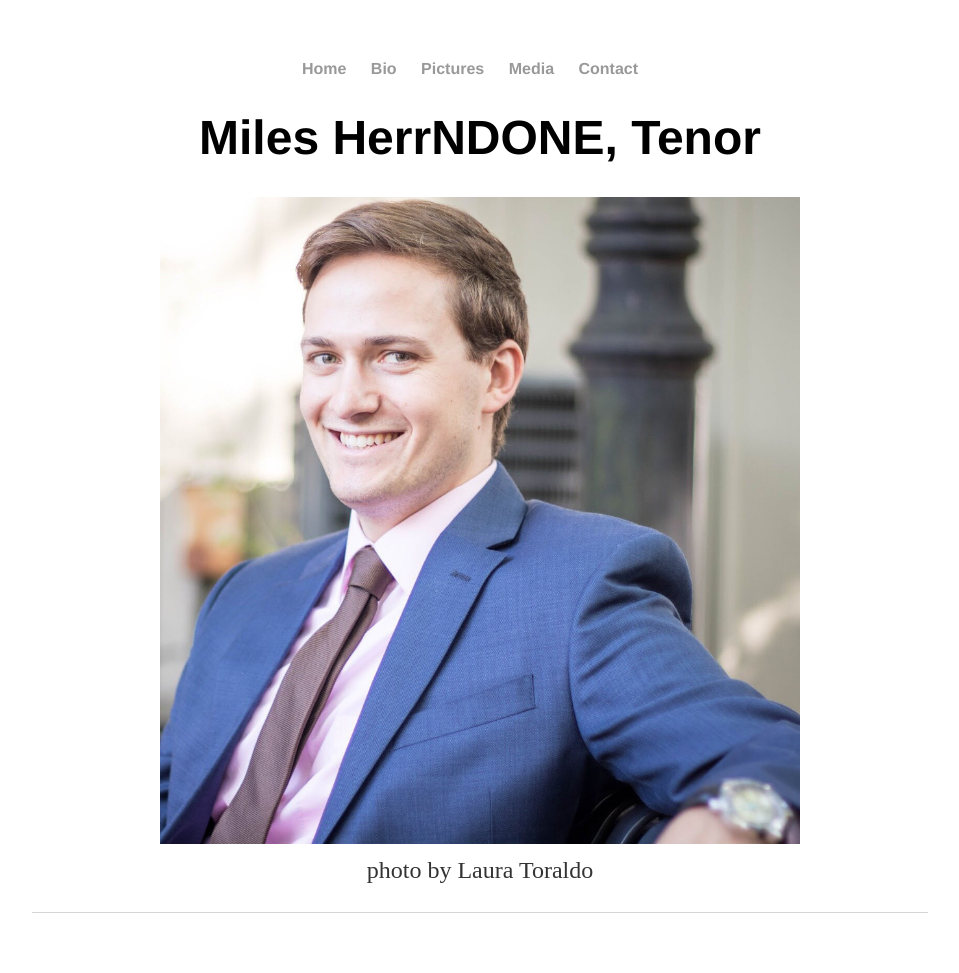
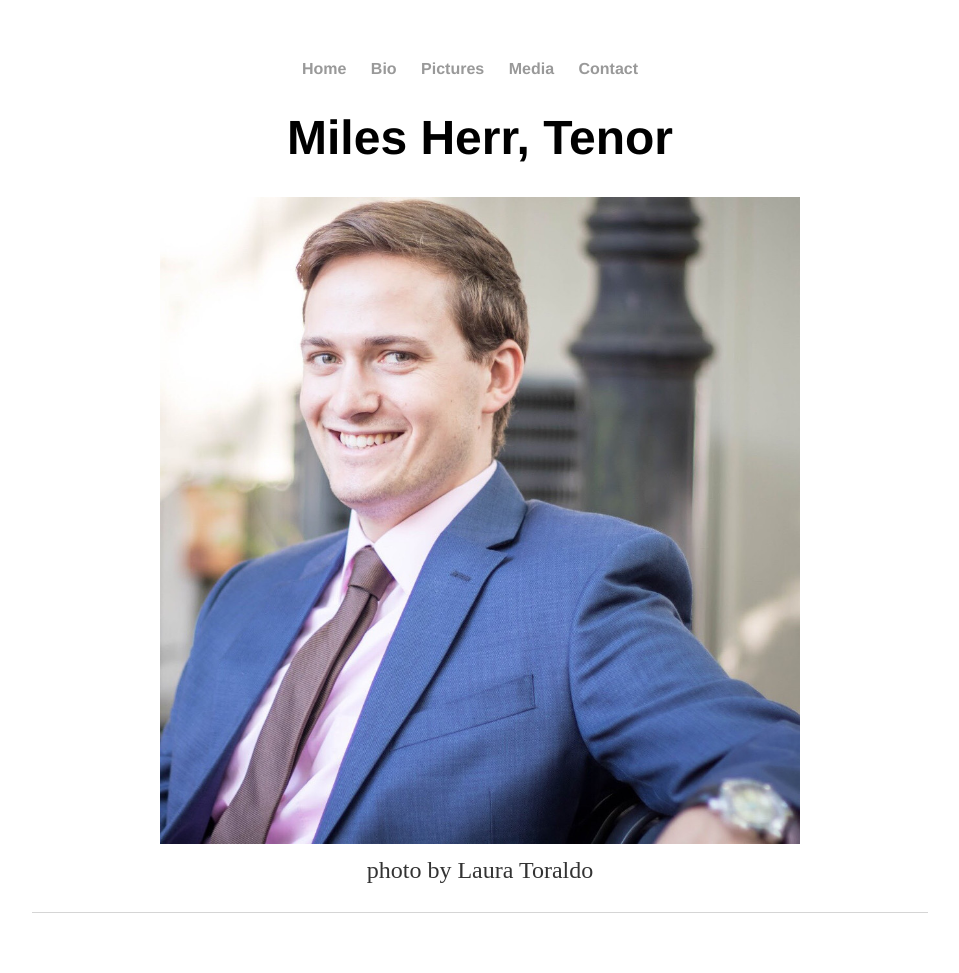
Before and after one commit to leemlb06pmi/leemlb06pmi.github.io, a Jekyll site: the page built from index.html, in a window 1280 px wide. Shown: the whole page, without its empty margins (160-1119 px from the left). Built offline with Jekyll 4.4.1, drawn with Linux system fonts in a browser that asks for light colours.

Commit message:
Update index.html

```diff
--- a/index.html
+++ b/index.html
@@ -3,7 +3,7 @@ layout: default
 title: Miles Herr, Tenor
 ---
 <div class="blurb">
-	<h1>Miles HerrNDONE, Tenor</h1>
+	<h1>Miles Herr, Tenor</h1>
 	<!--<p><em>Lenox, MA</em></p>-->
 	<p>
 		<img src="https://leemlb06pmi.github.io/photos/Headshot.jpg" alt="Headshot">
```
